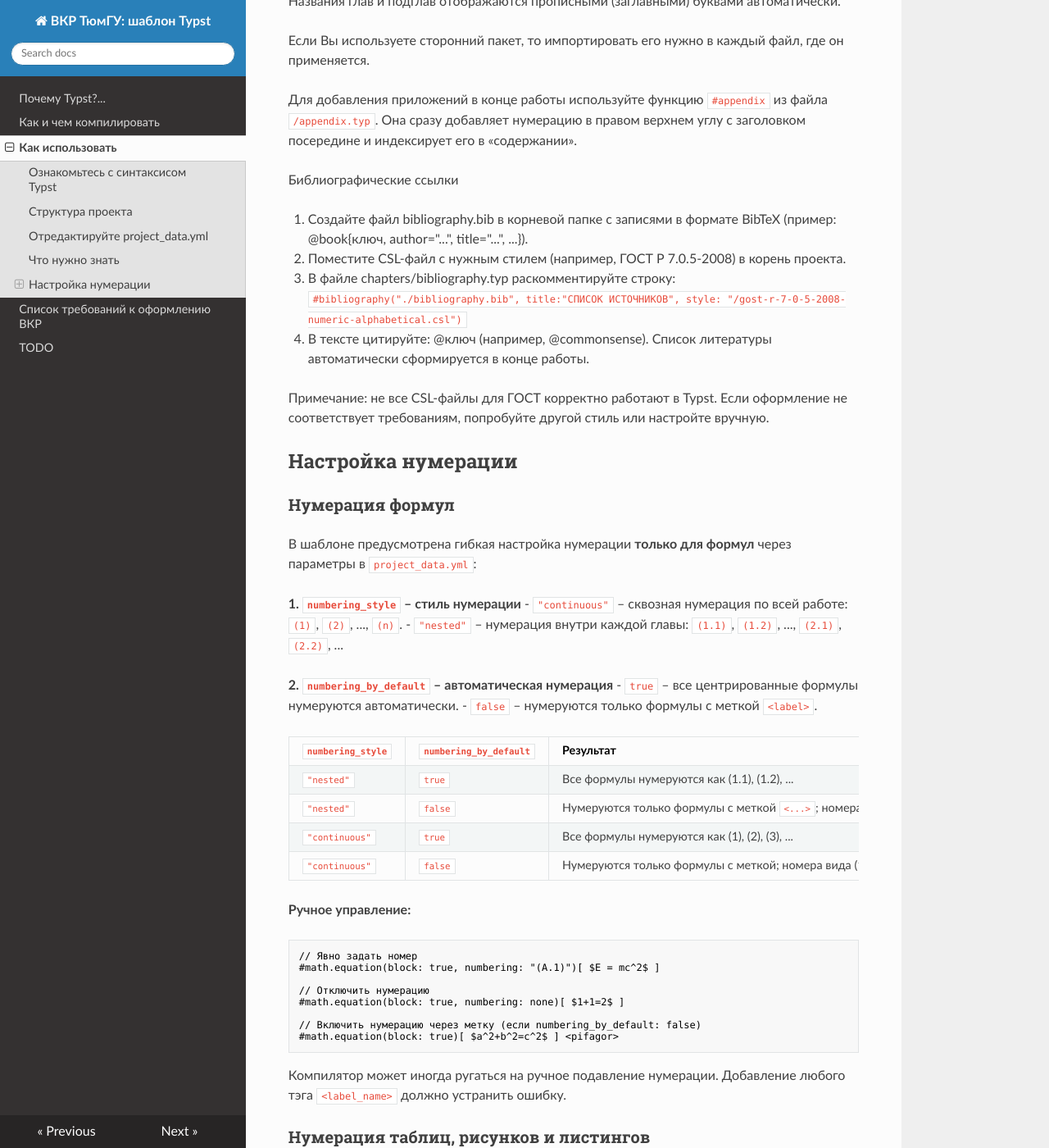
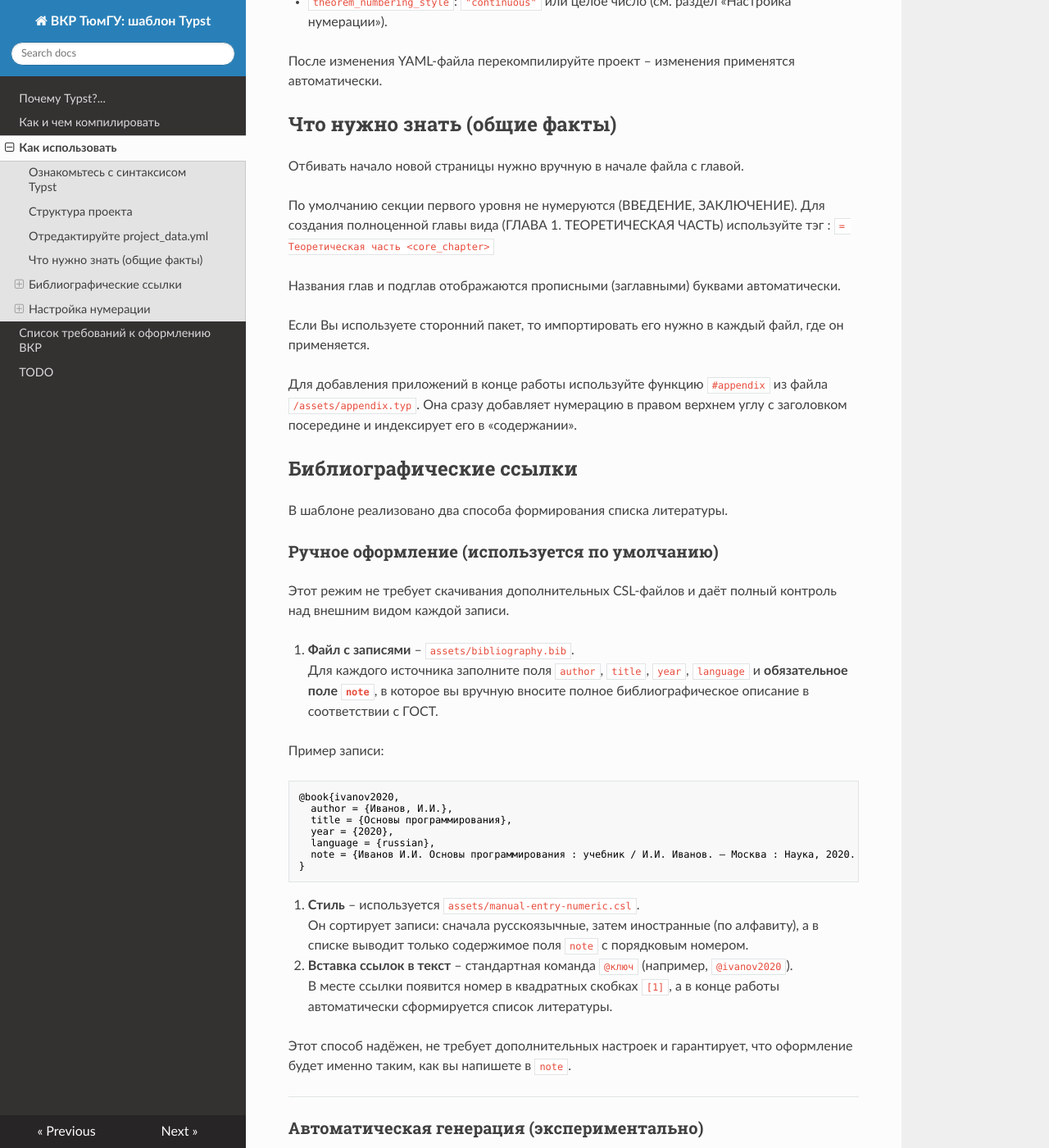
Before and after one commit to ud-alex/utmn-thesis-typst-template, an MkDocs documentation site: the page built from docs/how-to.md, in a window 1280 px wide and 1400 px high, scrolled down 1886 px. Shown: the whole window at 82% size. Built offline with MkDocs 1.6.1, drawn with Linux system fonts in a browser that asks for light colours; nearby versions of some CDN libraries; some of the changed text lies outside the part shown.

Commit message:
Обновлена документация

````diff
--- a/docs/how-to.md
+++ b/docs/how-to.md
@@ -14,16 +14,15 @@
 - `main.typ` – главный файл, в который подключаются все остальные части. Именно его нужно компилировать.
 - `project_data.yml` – файл с персональными данными и параметрами нумерации (см. следующий раздел).
 - `assets` - папка со вспомогательными файлами
-  - `gost_citation_styles.txt` - Этот файл содержит ссылки на примерные библиографические стили по ГОСТу, которые можно скачать и использовать в проекте. Файл носит информационный характер и не участвует в компиляции.
-  - `appendix.typ` – вспомогательная функция для оформления приложений.
-  - `bibliography.bib` – файл с библиографическими записями в формате BibTeX (создаётся пользователем).
-  - `template.typ` – файл со стилями и общими настройками (поля, шрифты, нумерация). Редактируется только при необходимости глобальной смены оформления.
+  - `assets/gost_citation_styles.txt` - Этот файл содержит ссылки на примерные библиографические стили по ГОСТу, которые можно скачать и использовать в проекте. Файл носит информационный характер и не участвует в компиляции.
+  - `assets/appendix.typ` – вспомогательная функция для оформления приложений.
+  - `assets/bibliography.bib` – файл с библиографическими записями в формате BibTeX (создаётся пользователем).
+  - `assets/template.typ` – файл со стилями и общими настройками (поля, шрифты, нумерация). Редактируется только при необходимости глобальной смены оформления.
 - `chapters/` – папка, содержащая все основные разделы работы:
-  - `title_page.typ` – титульный лист (генерируется автоматически из YAML).
-  - `intro.typ`, `first_chapter.typ`, `second_chapter.typ`, `conclusion.typ` – примеры стандартных глав.
-  - `bibliography.typ` – список литературы (требует активации, см. раздел о библиографии).
-  - `appendices.typ` – приложения (используют функцию `#appendix` из корневого `appendix.typ`).
-- `demo.typ` – файл с примерами использования всех элементов (формулы, таблицы, рисунки, теоремы). Рекомендуется изучить его для быстрого освоения.
+  - `chapters/title_page.typ` – титульный лист (генерируется автоматически из YAML).
+  - `chapters/intro.typ`, `chapters/first_chapter.typ`, `chapters/second_chapter.typ`, `chapters/conclusion.typ` – примеры стандартных глав с иллюстрациями функционала шаблона.
+  - `chapters/bibliography.typ` – список литературы (требует активации, см. раздел о библиографии).
+  - `chapters/appendices.typ` – приложения (используют функцию `#appendix` из `assets/appendix.typ`).
 - `graphics/` – папка для изображений (PNG, JPG, SVG).
 
 Все пути в `main.typ` уже настроены на подключение файлов из папки `chapters/`. При добавлении новых глав просто создайте файл в этой папке и добавьте строку `#include "chapters/новая_глава.typ"` в `main.typ` после остальных включений.
@@ -38,13 +37,22 @@
 - **Данные о программе**: `major`, `major_code`, `submajor`, `education_mode`, `academic_year`, `education_level` (бакалавр / магистр / специалист).
 - **Руководитель и завкафедрой**: `advisor`, `advisor_credentials`, `department_head`, `department_head_credentials`.
 - **Настройки нумерации формул**:
-  - `numbering_style`: `"continuous"` (сквозная) или `"nested"` (по главам).
-  - `numbering_by_default`: `true` – нумеровать все центрированные формулы автоматически; `false` – только те, у которых есть метка (`<label>`).
+  - `eq_numbering_style`: `"continuous"` (сквозная) или `"nested"` (по главам).
+  - `eq_numbering_by_default`: `true` – нумеровать все центрированные формулы автоматически; `false` – только те, у которых есть метка (`<label>`).
+- **Сведения об авторе**: `author`, `gender`, `year`, `university`, `city`, `institute`, `department`.
+- **Данные о программе**: `major`, `major_code`, `submajor`, `education_mode`, `academic_year`, `education_level` (бакалавр / магистр / специалист).
+- **Руководитель и завкафедрой**: `advisor`, `advisor_credentials`, `department_head`, `department_head_credentials`.
+- **Дополнительные подписи** (рецензент, консультант): `thirdline_role`, `thirdline_credentials`, `thirdline_name`.
+- **Настройки нумерации формул**:
+  - `eq_numbering_style`: `"continuous"` (сквозная) или `"nested"` (по главам).
+  - `eq_numbering_by_default`: `true` – нумеровать все центрированные формулы автоматически; `false` – только те, у которых есть метка (`<label>`).
+- **Настройка нумерации теорем**:
+  - `theorem_numbering_style`: `"continuous"` или целое число (см. раздел «Настройка нумерации»).
 
 После изменения YAML-файла перекомпилируйте проект – изменения применятся автоматически.
 
 
-## Что нужно знать
+## Что нужно знать (общие факты)
 
 Отбивать начало новой страницы нужно вручную в начале файла с главой.
 
@@ -55,33 +63,80 @@
 
 Если Вы используете сторонний пакет, то импортировать его нужно в каждый файл, где он применяется.
 
-Для добавления приложений в конце работы используйте функцию `#appendix` из файла `/appendix.typ`. Она сразу добавляет нумерацию в правом верхнем углу с заголовком посередине и индексирует его в «содержании».
+Для добавления приложений в конце работы используйте функцию `#appendix` из файла `/assets/appendix.typ`. Она сразу добавляет нумерацию в правом верхнем углу с заголовком посередине и индексирует его в «содержании».
 
-Библиографические ссылки
+## Библиографические ссылки
 
-1. Создайте файл bibliography.bib в корневой папке с записями в формате BibTeX (пример: @book{ключ, author="...", title="...", ...}).
-2. Поместите CSL-файл с нужным стилем (например, ГОСТ Р 7.0.5-2008) в корень проекта.
-3. В файле chapters/bibliography.typ раскомментируйте строку: `#bibliography("./bibliography.bib", title:"СПИСОК ИСТОЧНИКОВ", style: "/gost-r-7-0-5-2008-numeric-alphabetical.csl")`
-4. В тексте цитируйте: @ключ (например, @commonsense). Список литературы автоматически сформируется в конце работы.
+В шаблоне реализовано два способа формирования списка литературы.
 
-Примечание: не все CSL-файлы для ГОСТ корректно работают в Typst. Если оформление не соответствует требованиям, попробуйте другой стиль или настройте вручную.
+### Ручное оформление (используется по умолчанию)
 
+Этот режим не требует скачивания дополнительных CSL-файлов и даёт полный контроль над внешним видом каждой записи.
+
+1. **Файл с записями** – `assets/bibliography.bib`.
+   Для каждого источника заполните поля `author`, `title`, `year`, `language` и **обязательное поле `note`**, в которое вы вручную вносите полное библиографическое описание в соответствии с ГОСТ.
+
+   Пример записи:
+```bibtex
+@book{ivanov2020,
+  author = {Иванов, И.И.},
+  title = {Основы программирования},
+  year = {2020},
+  language = {russian},
+  note = {Иванов И.И. Основы программирования : учебник / И.И. Иванов. – Москва : Наука, 2020. – 300 с. – ISBN 978-5-02-123456-7.}
+}
+```
+
+2. **Стиль** – используется `assets/manual-entry-numeric.csl`.
+   Он сортирует записи: сначала русскоязычные, затем иностранные (по алфавиту), а в списке выводит только содержимое поля `note` с порядковым номером.
+
+3. **Вставка ссылок в текст** – стандартная команда `@ключ` (например, `@ivanov2020`).
+   В месте ссылки появится номер в квадратных скобках `[1]`, а в конце работы автоматически сформируется список литературы.
+
+Этот способ надёжен, не требует дополнительных настроек и гарантирует, что оформление будет именно таким, как вы напишете в `note`.
+
+---
+
+### Автоматическая генерация (экспериментально)
+
+Если вы хотите, чтобы библиография формировалась автоматически из полей BibTeX (без ручного заполнения `note`):
+
+1. Скачайте CSL-стиль по ссылке из файла `assets/gost_citation_styles.txt` (например, `gost-r-7-0-5-2008-numeric-alphabetical.csl`) и поместите его в папку `assets/`.
+
+2. В файле `chapters/bibliography.typ` **раскомментируйте** строки с вызовом `bibliography`, указав путь к вашему `.bib`-файлу и скачанному стилю:
+```typst
+#bibliography(
+  "/assets/bibliography.bib",
+  title: "СПИСОК ИСТОЧНИКОВ",
+  style: "/assets/gost-r-7-0-5-2008-numeric-alphabetical.csl",
+)
+```
+
+   При этом **закомментируйте** или удалите строку с `manual-entry-numeric.csl`.
+
+3\. Убедитесь, что в записях BibTeX заполнены все необходимые поля (author, title, journal, year, volume, pages и т.д.) – они будут использованы для генерации описания.
+
+> **Важно:** готовые CSL-стили ГОСТ не всегда идеально соответствуют требованиям. При необходимости вы можете отредактировать CSL-файл вручную или вернуться к ручному режиму.
+
+---
+
+**Дополнительно:** в папке `assets/` вы найдёте файл `.bibliography.yml` – это пример записи в формате Hayagriva (собственный формат Typst). Он не используется по умолчанию, но может быть полезен, если вы решите перейти на этот формат.
 
 ## Настройка нумерации
 
+В шаблоне предусмотрена гибкая настройка нумерации **только для формул и теорем (лемм, утверждений и т. п.)** через параметры в `project_data.yml`:
+
 ### Нумерация формул
 
-В шаблоне предусмотрена гибкая настройка нумерации **только для формул** через параметры в `project_data.yml`:
-
-**1. `numbering_style` – стиль нумерации**
+**1. `eq_numbering_style` – стиль нумерации**
 - `"continuous"` – сквозная нумерация по всей работе: `(1)`, `(2)`, ..., `(n)`.
 - `"nested"` – нумерация внутри каждой главы: `(1.1)`, `(1.2)`, ..., `(2.1)`, `(2.2)`, ...
 
-**2. `numbering_by_default` – автоматическая нумерация**
+**2. `eq_numbering_by_default` – автоматическая нумерация**
 - `true` – все центрированные формулы нумеруются автоматически.
 - `false` – нумеруются только формулы с меткой `<label>`.
 
-| `numbering_style` | `numbering_by_default` | Результат |
+| `eq_numbering_style` | `eq_numbering_by_default` | Результат |
 |-------------------|------------------------|-----------|
 | `"nested"` | `true` | Все формулы нумеруются как (1.1), (1.2), ... |
 | `"nested"` | `false` | Нумеруются только формулы с меткой `<...>`; номера вида (1.1), (1.2), ... |
@@ -103,6 +158,29 @@
 
 Компилятор может иногда ругаться на ручное подавление нумерации. Добавление любого тэга `<label_name>` должно устранить ошибку.
 
+### Нумерация теорем, лемм, определений и т. п. (из пакета theorion)
+
+Управляется параметром `theorem_numbering_style` в `project_data.yml`.
+
+| Значение | Результат | Пример |
+|----------|-----------|--------|
+| `"continuous"` | Сквозная нумерация | Теорема 1, Теорема 2, … |
+| `1` или `"1"` | Нумерация внутри главы | 1.1, 1.2, 2.1, … |
+| `2` или `"2"` | Нумерация внутри параграфа | 1.1.1, 1.1.2, … |
+| `k` (целое) | Включает номера первых `k` уровней заголовков | При `k=2`: 1.1.1, … |
+
+**Пример:**
+
+```yaml
+# Сквозная нумерация
+theorem_numbering_style: "continuous"
+
+# Нумерация по главам и параграфам
+theorem_numbering_style: 2
+```
+
+Для отключения нумерации конкретного блока используйте `#theorem(numbering: none)[...].`
+
 ### Нумерация таблиц, рисунков и листингов
 
 В отличие от формул, для этих элементов автоматическая настройка нумерации не предусмотрена, так как:
````
Also changed, not shown: docs/requirements.md (+1 -1 lines).
